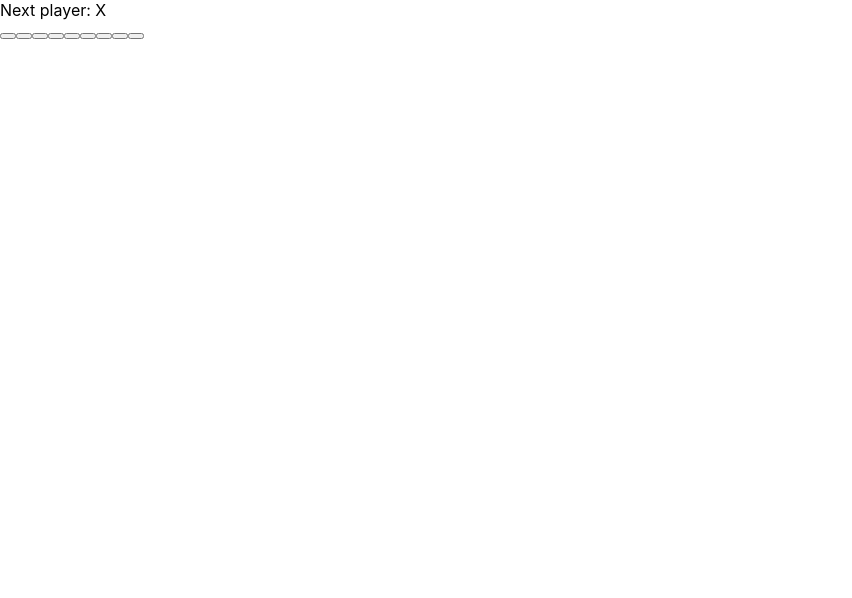
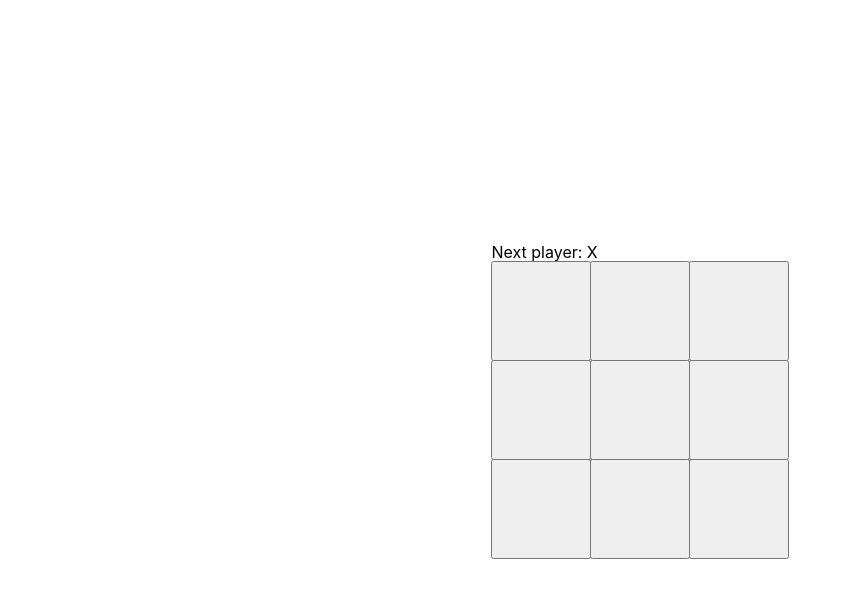
Before and after one commit to memukherjee/tic-tac-toe-tdd, a React (Create React App) app: page / in a window 1280 px wide. Shown: the top 598 px of the page, without its empty margins (0-852 px from the left). Built offline with nearby package versions, Linux system fonts and the light colour scheme.

Commit message:
basic styles to form the board is added

```diff
--- a/src/index.css
+++ b/src/index.css
@@ -1,13 +1,25 @@
 body {
-  margin: 0;
-  font-family: -apple-system, BlinkMacSystemFont, 'Segoe UI', 'Roboto', 'Oxygen',
-    'Ubuntu', 'Cantarell', 'Fira Sans', 'Droid Sans', 'Helvetica Neue',
-    sans-serif;
-  -webkit-font-smoothing: antialiased;
-  -moz-osx-font-smoothing: grayscale;
+    margin: 0;
+    font-family: -apple-system, BlinkMacSystemFont, "Segoe UI", "Roboto",
+        "Oxygen", "Ubuntu", "Cantarell", "Fira Sans", "Droid Sans",
+        "Helvetica Neue", sans-serif;
+    -webkit-font-smoothing: antialiased;
+    -moz-osx-font-smoothing: grayscale;
+    display: grid;
+    place-items: center;
+    height: 100vh;
+    height: 100dvh;
 }
 
-code {
-  font-family: source-code-pro, Menlo, Monaco, Consolas, 'Courier New',
-    monospace;
+.board {
+    display: grid;
+    grid-template-columns: repeat(3, 1fr);
+    grid-gap: 0;
+    max-width: 600px;
 }
+
+.square {
+    height: 100px;
+    width: 100px;
+    margin: -1px 0 0 -1px;
+}
```
